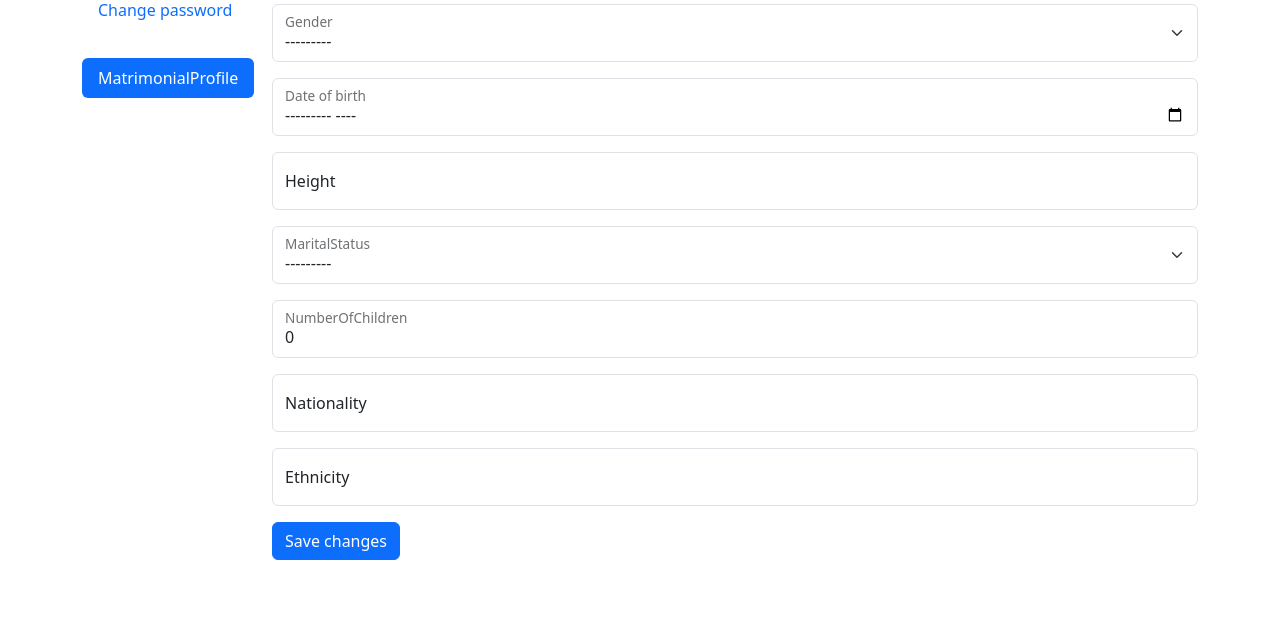
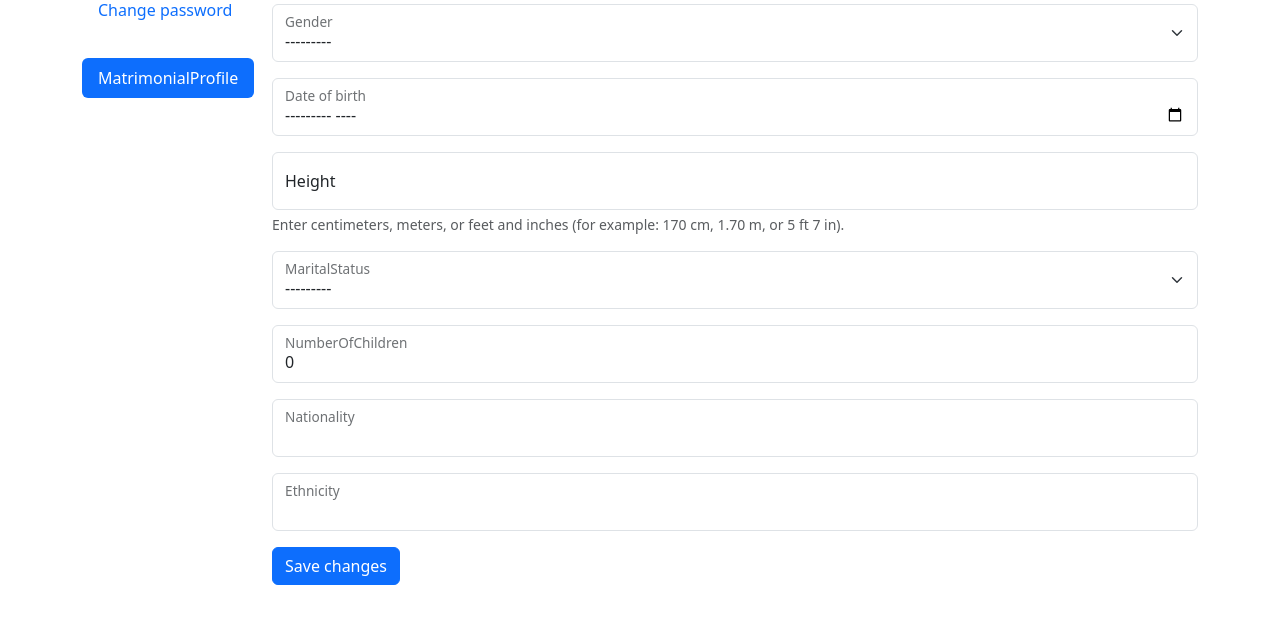
Before and after one commit to hajam09/nikkah, a Django app: page /settings/matrimonial/ in a window 1280 px wide. Shown: the part 135-759 px from the top of the page. Run offline with Django 5.2, Linux system fonts and the light colour scheme; the visitor is signed in with stand-in values (Sample User, id 1).

Commit message:
NIKKAH-9 - Create Matrimonial Profile

```diff
--- a/core/forms.py
+++ b/core/forms.py
@@ -1,3 +1,6 @@
+import re
+from decimal import Decimal, InvalidOperation, ROUND_HALF_UP
+
 from django import forms
 from django.contrib.auth.forms import AuthenticationForm, PasswordChangeForm as DjangoPasswordChangeForm
 
@@ -37,7 +40,15 @@ class MatrimonialProfileForm(forms.ModelForm):
         label='Date of birth',
         input_formats=['%Y-%m'],
         widget=forms.DateInput(format='%Y-%m', attrs={'type': 'month'}),
-        required=False,
+        required=True,
+    )
+    height = forms.CharField(
+        label='Height',
+        help_text='Enter centimeters, meters, or feet and inches (for example: 170 cm, 1.70 m, or 5 ft 7 in).',
+        widget=forms.TextInput(attrs={
+            'placeholder': '170 cm, 1.70 m, or 5 ft 7 in',
+            'inputmode': 'decimal',
+        }),
     )
 
     class Meta:
@@ -51,12 +62,46 @@ class MatrimonialProfileForm(forms.ModelForm):
             'nationality',
             'ethnicity',
         )
+
     def __init__(self, *args, **kwargs):
         super().__init__(*args, **kwargs)
+        for field_name in ('gender', 'dateOfBirth', 'height', 'maritalStatus'):
+            self.fields[field_name].required = True
         for field in self.fields.values():
             css_class = 'form-select' if isinstance(field.widget, forms.Select) else 'form-control'
             field.widget.attrs['class'] = css_class
-            field.widget.attrs['placeholder'] = field.label
+
+    def clean_height(self):
+        value = self.cleaned_data['height'].strip().lower()
+        centimeters_match = re.fullmatch(r'(\d+(?:\.\d+)?)\s*(?:cm|centimeters?)?', value)
+        meters_match = re.fullmatch(r'(\d+(?:\.\d+)?)\s*(?:m|meters?)', value)
+        feet_inches_match = re.fullmatch(
+            r"(\d+)\s*(?:ft|feet|')\s*(?:(\d+(?:\.\d+)?)\s*(?:in|inches?|\"))?",
+            value,
+        )
+
+        try:
+            if centimeters_match:
+                centimeters = Decimal(centimeters_match.group(1))
+            elif meters_match:
+                centimeters = Decimal(meters_match.group(1)) * 100
+            elif feet_inches_match:
+                feet = Decimal(feet_inches_match.group(1))
+                inches = Decimal(feet_inches_match.group(2) or 0)
+                if inches >= 12:
+                    raise forms.ValidationError('Enter fewer than 12 inches with the feet value.')
+                centimeters = (feet * 12 + inches) * Decimal('2.54')
+            else:
+                raise forms.ValidationError(
+                    'Enter a height in centimeters, meters, or feet and inches.'
+                )
+        except InvalidOperation as error:
+            raise forms.ValidationError('Enter a valid height.') from error
+
+        centimeters = centimeters.quantize(Decimal('1'), rounding=ROUND_HALF_UP)
+        if centimeters < 1 or centimeters > 300:
+            raise forms.ValidationError('Enter a height between 1 and 300 centimeters.')
+        return int(centimeters)
 
 
 class PasswordChangeForm(DjangoPasswordChangeForm):
--- a/core/templates/core/settings/matrimonial_profile.html
+++ b/core/templates/core/settings/matrimonial_profile.html
@@ -18,6 +18,9 @@
                 {% for error in field.errors %}
                     <div class="invalid-feedback d-block">{{ error }}</div>
                 {% endfor %}
+                {% if field.help_text %}
+                    <div class="form-text">{{ field.help_text }}</div>
+                {% endif %}
             </div>
         {% endfor %}
         <button class="btn btn-primary" type="submit">Save changes</button>
--- a/core/views.py
+++ b/core/views.py
@@ -1,7 +1,7 @@
 from django.contrib.auth.decorators import login_required
 from django.contrib import messages
 from django.contrib.auth.views import LoginView, PasswordChangeView
-from django.shortcuts import render
+from django.shortcuts import render, redirect
 from django.urls import reverse_lazy
 
 from core.forms import LoginForm, MatrimonialProfileForm, PasswordChangeForm, PersonalProfileForm
@@ -29,6 +29,7 @@ def personalSettingsView(request):
     if request.method == 'POST' and form.is_valid():
         form.save()
         messages.success(request, 'Your personal profile has been updated.')
+        return redirect('core:settings-personal')
 
     return render(request, 'core/settings/personal_profile.html', {
         'form': form,
@@ -55,6 +56,7 @@ def matrimonialProfileSettingsView(request):
         profile.user = request.user
         profile.save()
         messages.success(request, 'Your matrimonial profile has been updated.')
+        return redirect('core:settings-matrimonial')
 
     return render(request, 'core/settings/matrimonial_profile.html', {
         'form': form,
```
